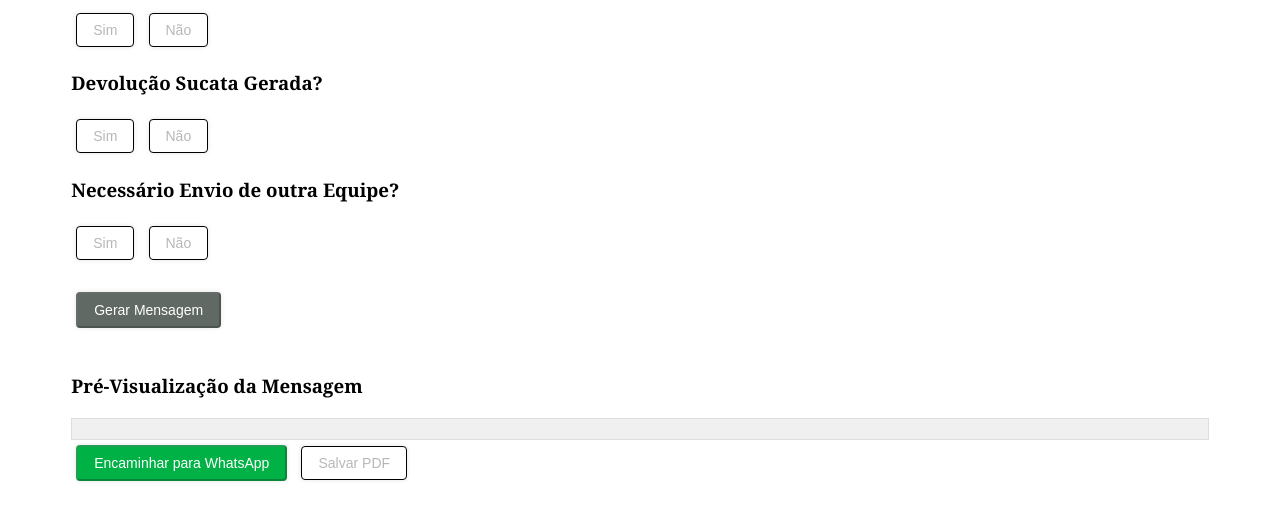
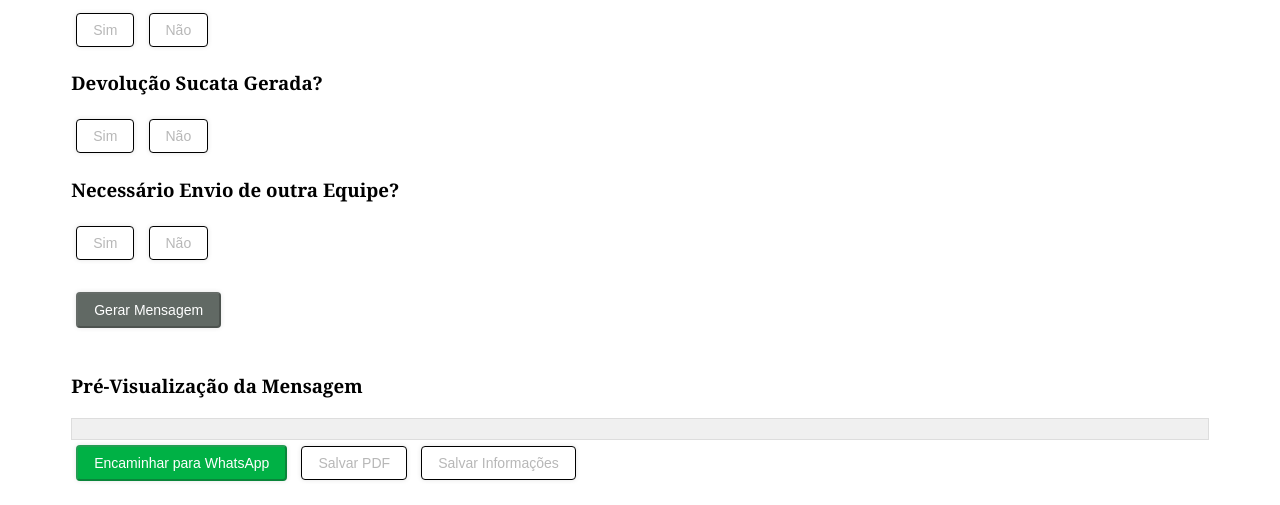
Before and after one commit to 125690-1/MODELO-RETORNO-DE-CAMPO-LINHA-VIVA-PREVETIVA-CORRETIVA, a plain HTML site: page index.html in a window 1280 px wide. Shown: the part 1837-2342 px from the top of the page. Drawn offline with Linux system fonts and the light colour scheme; grey boxes are pictures that could not be loaded.

Commit message:
Update index.html

```diff
--- a/index.html
+++ b/index.html
@@ -625,6 +625,7 @@
         <!-- Botão para encaminhar via WhatsApp inicia desabilitado e será habilitado após salvar o PDF -->
         <button id="whatsappButton" class="button-enviarWhatsApp" onclick="enviarWhatsApp()" disabled>Encaminhar para WhatsApp</button>
         <button id="pdfButton" class="button-default" onclick="savePdf()">Salvar PDF</button>
+        <button class="button-default" onclick="enviarParaSheetDB()">Salvar Informações</button>
       </div>
       <br>
       <img src="https://upload.wikimedia.org/wikipedia/commons/2/22/Enel_Group_logo.svg" alt="Logo ENEL" style="width: 193px; height: auto; display: block; margin: auto;">
@@ -1182,5 +1183,54 @@
       }
     }
   </script>
+  <script>
+  function enviarParaSheetDB() {
+    const data = {
+      pessoa: document.getElementById("pessoa").value,
+      lead: document.getElementById("lead").value,
+      br1: document.getElementById("br1").value,
+      ot_ane: document.getElementById("ot_ane").value,
+      sgm: document.getElementById("sgm").value,
+      data_execucao: document.getElementById("data").value,
+      ba: document.getElementById("ba").value,
+      sgd: document.getElementById("sgd").value,
+      inc: document.getElementById("inc").value,
+      dt: document.getElementById("dt").value,
+      apr: document.getElementById("apr").value,
+      apr2: document.getElementById("apr2").value,
+      cincoRO: document.getElementById("cincoRO-input").value,
+      traf: document.getElementById("traf").value,
+      tomb: document.getElementById("Tomb").value,
+      estrutur: document.getElementById("estrut").value,
+      alim: document.getElementById("alim").value,
+      endereco: document.getElementById("endereco").value,
+      hora_inicio: document.getElementById("start-time").value,
+      hora_fim: document.getElementById("end-time").value,
+      servico: document.getElementById("descricaoServico").value,
+      material: document.getElementById("descricaoMaterial").value,
+      sucata: document.getElementById("descricaoSucata").value,
+      recurso: document.getElementById("descricaoRecurso").value
+    };
+
+    fetch("https://sheetdb.io/api/v1/tvshuzgwt1vmh", {
+      method: "POST",
+      headers: { "Content-Type": "application/json" },
+      body: JSON.stringify({ data: data })
+    })
+    .then(response => response.json().then(json => {
+      if (response.ok) {
+        alert("✅ Informações enviadas com sucesso para a planilha!");
+        console.log("Resposta da API:", json);
+      } else {
+        alert("❌ Falha ao enviar dados. Verifique os nomes dos campos.");
+        console.error("Erro na resposta:", json);
+      }
+    }))
+    .catch(error => {
+      console.error("Erro ao enviar dados:", error);
+      alert("❌ Erro ao enviar os dados.");
+    });
+  }
+</script>
 </body>
 </html>
```
